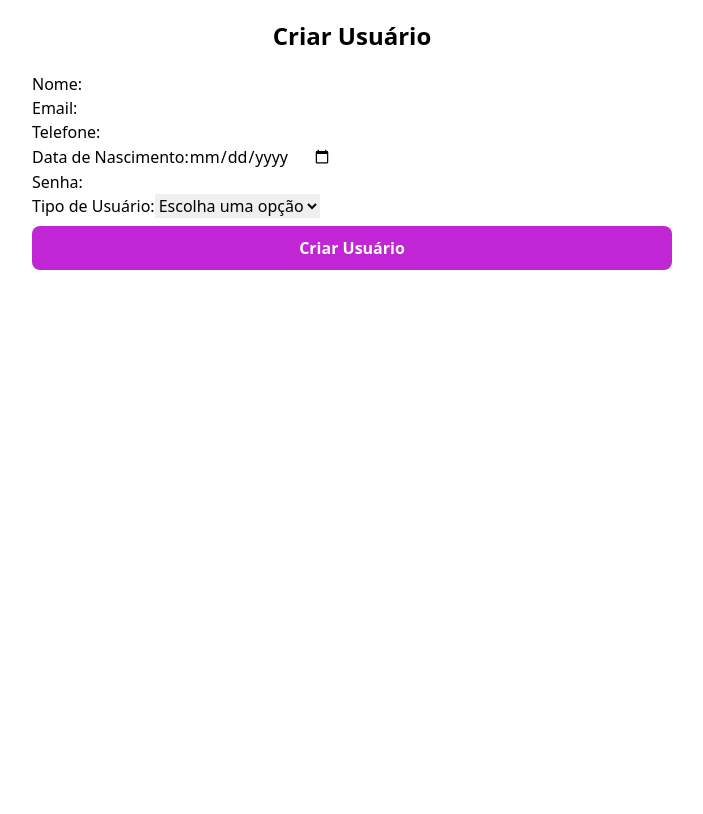
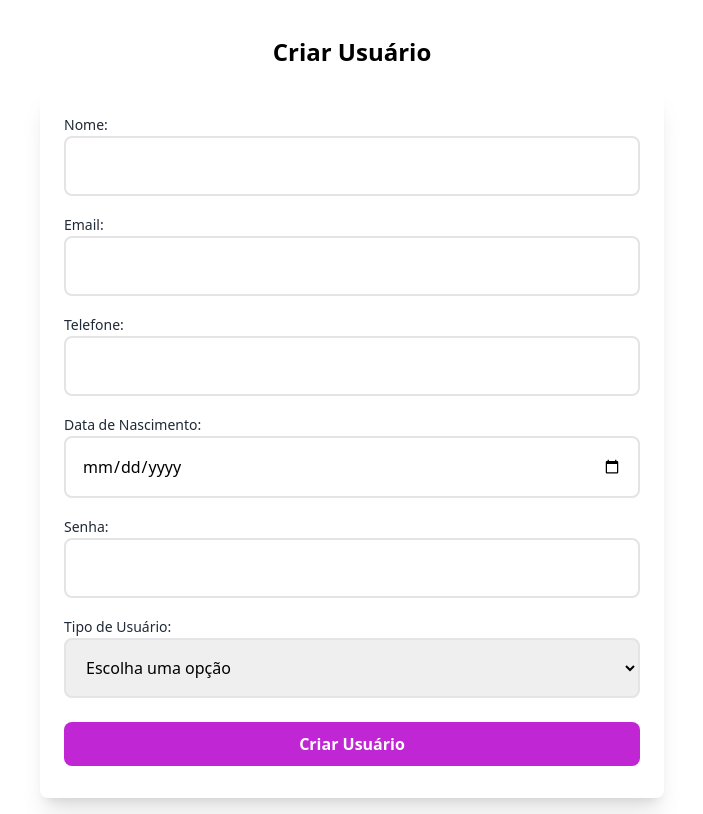
Before and after one commit to NataliTrindade/processo-taqtile, a React (Create React App) app: page /add-user in a window 1280 px wide. Shown: the whole page, without its empty margins (288-991 px from the left). Built offline with nearby package versions, Linux system fonts and the light colour scheme.

Commit message:
add the validation Schema to the NewUser component, correct class names and change index.css with custom styles

```diff
--- a/src/components/NewUser/index.tsx
+++ b/src/components/NewUser/index.tsx
@@ -1,8 +1,8 @@
 import { Formik, Form, Field, ErrorMessage, FormikHelpers } from 'formik';
+import * as Yup from 'yup';
 import { useMutation } from '@apollo/client';
 import { CREATE_USER } from '../../graphql/mutations/mutations';
 import { useNavigate } from 'react-router-dom';
-import { newUserValidationSchema } from '../../utils/inputValidations';
 import Title from '../../Title';
 import Button from '../Button';
 
@@ -23,6 +23,32 @@ interface FormValues  {
   password: string;
   role: string;
 };
+
+const requiredMessage = 'O campo é obrigatório.';
+const emailMessage = 'Por favor, insira um endereço de e-mail válido.';
+const passwordMessage = 'A senha deve conter pelo menos uma letra e um número.';
+export const newUserValidationSchema = Yup.object().shape({
+  name: Yup.string()
+      .required(requiredMessage),
+
+  email: Yup.string()
+      .email(emailMessage)
+      .required(requiredMessage),
+
+  phone: Yup.string()
+      .required(requiredMessage),
+
+  birthDate: Yup.date()
+      .required(requiredMessage),
+
+  password: Yup.string()
+      .min(7, passwordMessage)
+      .required(requiredMessage)
+      .matches(/^(?=.*[a-zA-Z])(?=.*[0-9])/, passwordMessage),
+
+  role: Yup.string()
+      .required(requiredMessage),
+});
 
 const NewUser = () => {
   const [createUser, { loading, error }] = useMutation(CREATE_USER);
@@ -55,57 +81,56 @@ const NewUser = () => {
   };
 
   return (
-    <main className='main'>
+    <main className='custom-main'>
       <Formik
-        className="main"
         initialValues={initialValues}
         validationSchema={newUserValidationSchema}
         onSubmit={handleSubmit}
       >
         <>
           <Title>Criar Usuário</Title>
-          <Form className='form mb-10 w-10/12 lg:w-2/4'>
+          <Form className='custom-form'>
             <div>
-              <label htmlFor="name" className='label'>Nome:</label>
-              <Field type="text" id="name" name="name" className="input" />
-              <ErrorMessage name='name' render={msg => <span className="error inline-block">{msg}</span>} />
+              <label htmlFor="name" className='custom-label'>Nome:</label>
+              <Field type="text" id="name" name="name" className="custom-input" />
+              <ErrorMessage name='name' render={msg => <span className="custom-error inline-block">{msg}</span>} />
             </div>
 
             <div>
-              <label htmlFor="email" className='label'>Email:</label>
-              <Field type="email" id="email" name="email" className="input" />
-              <ErrorMessage name='email' render={msg => <span className="error inline-block">{msg}</span>} />
+              <label htmlFor="email" className='custom-label'>Email:</label>
+              <Field type="email" id="email" name="email" className="custom-input" />
+              <ErrorMessage name='email' render={msg => <span className="custom-error inline-block">{msg}</span>} />
             </div>
 
             <div>
-              <label htmlFor="phone" className='label'>Telefone:</label>
-              <Field type="text" id="phone" name="phone" className="input" />
-              <ErrorMessage name='phone' render={msg => <span className="error inline-block">{msg}</span>} />
+              <label htmlFor="phone" className='custom-label'>Telefone:</label>
+              <Field type="text" id="phone" name="phone" className="custom-input" />
+              <ErrorMessage name='phone' render={msg => <span className="custom-error inline-block">{msg}</span>} />
             </div>
 
             <div>
-              <label htmlFor="birthDate" className='label'>Data de Nascimento:</label>
-              <Field type="date" id="birthDate" name="birthDate" className="input" />
-              <ErrorMessage name='birthDate' render={msg => <span className="error inline-block">{msg}</span>} />
+              <label htmlFor="birthDate" className='custom-label'>Data de Nascimento:</label>
+              <Field type="date" id="birthDate" name="birthDate" className="custom-input" />
+              <ErrorMessage name='birthDate' render={msg => <span className="custom-error inline-block">{msg}</span>} />
             </div>
 
             <div>
-              <label htmlFor="password" className='label'>Senha:</label>
-              <Field type="password" id="password" name="password" className="input" />
-              <ErrorMessage name='password' render={msg => <span className="error inline-block">{msg}</span>} />
+              <label htmlFor="password" className='custom-label'>Senha:</label>
+              <Field type="password" id="password" name="password" className="custom-input" />
+              <ErrorMessage name='password' render={msg => <span className="custom-error inline-block">{msg}</span>} />
             </div>
 
             <div>
-              <label htmlFor="role" className='label'>Tipo de Usuário:</label>
-              <Field className="input" as="select" id="role" name="role" defaultValue="">
+              <label htmlFor="role" className='custom-label'>Tipo de Usuário:</label>
+              <Field className="custom-input" as="select" id="role" name="role" defaultValue="">
                 <option value="" disabled>Escolha uma opção</option>
                 <option value="admin">Administrador</option>
                 <option value="user">Usuário</option>
               </Field>
-              <ErrorMessage name='role' render={msg => <span className="error inline-block">{msg}</span>} />
+              <ErrorMessage name='role' render={msg => <span className="custom-error inline-block">{msg}</span>} />
             </div>
             <Button>Criar Usuário</Button>
-            {error && <p className="error text-center">{error.message}</p>}
+            {error && <p className="custom-error text-center">{error.message}</p>}
           </Form>
         </>
       </Formik>
--- a/src/styles/index.css
+++ b/src/styles/index.css
@@ -1,7 +1,6 @@
 @tailwind base;
 @tailwind components;
 @tailwind utilities;
-@import "./form.css";
 
 .main {
     @apply flex flex-col justify-center items-center;
@@ -10,3 +9,27 @@
 .user-item-details {
     @apply flex flex-col lg:flex-row justify-between items-center lg:gap-0 h-20 py-3 lg:py-0 lg:px-3 rounded-lg w-full border-2 border-solid border-zinc-200;
 }
+
+.custom-main {
+    @apply flex flex-col justify-center items-center p-4;
+}
+
+.custom-user-item-details {
+    @apply flex flex-col lg:flex-row justify-between items-center lg:gap-0 h-20 py-3 lg:py-0 lg:px-3 rounded-lg w-full border-2 border-solid border-zinc-200;
+}
+
+.custom-error {
+    @apply text-xs text-red-600
+}
+
+.custom-form {
+    @apply p-6 shadow-xl rounded-lg w-10/12 lg:w-2/4 flex flex-col gap-4;
+}
+
+.custom-label {
+    @apply text-sm font-normal text-gray-800;
+}
+
+.custom-input {
+    @apply p-4 w-full outline-none rounded-lg border-2 border-solid border-zinc-200 focus:border-fuchsia-400 focus:shadow-fuchsia-300 focus:shadow-lg;
+}
```
